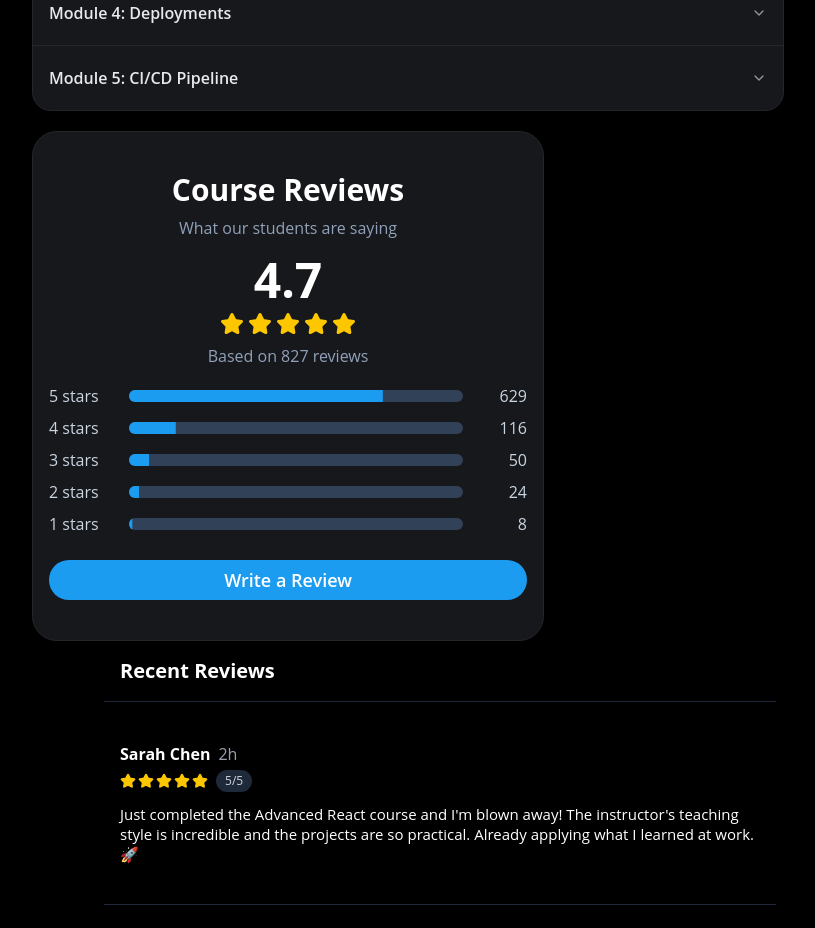
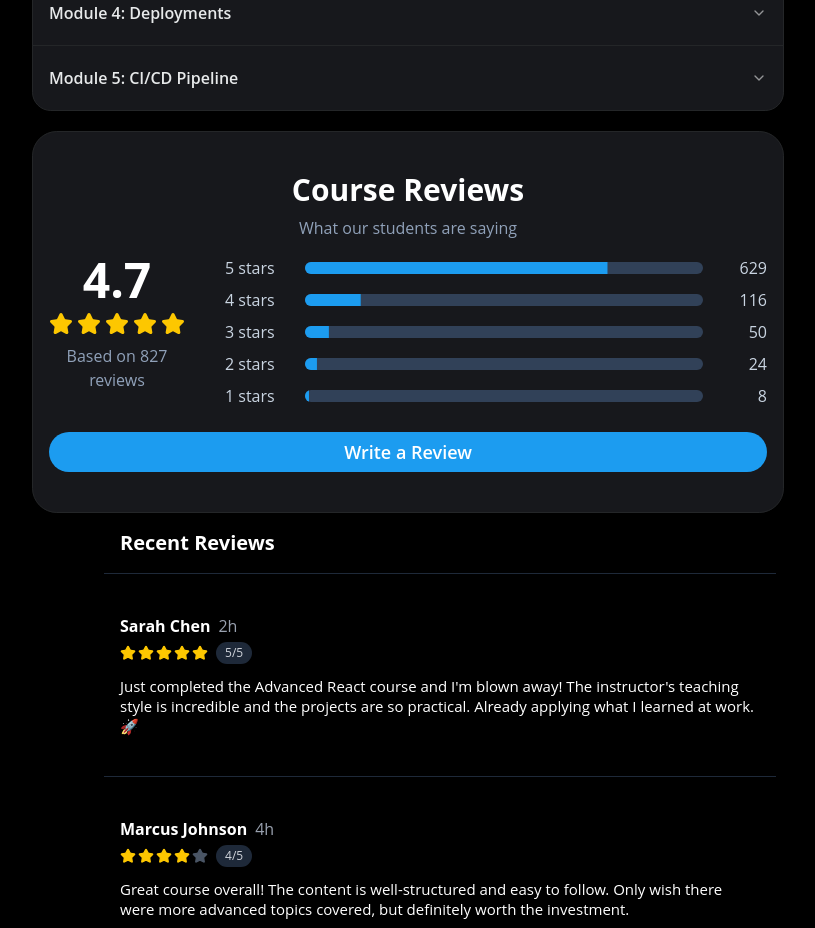
Before and after one commit to anmol4khatri/Edly, a React (Vite) app in the folder Edly Frontend/: page /course in a window 1280 px wide. Shown: the part 1300-2228 px from the top of the page, without its empty margins (40-855 px from the left). Built offline with nearby package versions, Linux system fonts and the light colour scheme.

Commit message:
Refactor CustomerReviews component for improved layout and responsiveness; adjust container widths and rating breakdown display for better visual consistency.

```diff
--- a/Edly Frontend/src/components/CourseRating.jsx
+++ b/Edly Frontend/src/components/CourseRating.jsx
@@ -1,5 +1,3 @@
-"use client"
-
 import { Button } from "@/components/ui/button"
 import { Card, CardContent } from "@/components/ui/card"
 import { Progress } from "@/components/ui/progress"
@@ -50,9 +48,9 @@ export default function CustomerReviews() {
     ]
 
     return (
-        <div className="w-7/11 px-2 max-sm:w-full max-sm:px-0">
-            <div className="max-w-lg">
-                <Card className="max-sm:bg-transparent max-sm:border-none">
+        <div className="w-8/12 px-2 max-sm:w-full max-sm:px-0">
+            <div className="max-w-4xl">
+                <Card className="max-sm:bg-transparent max-sm:border-none ">
                     <CardContent className="p-4 text-center">
                         {/* Header */}
                         <div className="mb-4">
@@ -60,6 +58,7 @@ export default function CustomerReviews() {
                             <p className="text-slate-400">What our students are saying</p>
                         </div>
 
+                        <div className="min-sm:flex min-sm:gap-10">
                             {/* Rating Display */}
                         <div className="mb-4">
                             <div className="text-5xl font-bold text-white mb-2">4.7</div>
@@ -75,7 +74,7 @@ export default function CustomerReviews() {
                         </div>
 
                             {/* Rating Breakdown */}
-                        <div className="mb-6 space-y-2">
+                            <div className="mb-6 space-y-2 min-sm:w-2xl">
                                 {reviewData.map((item) => (
                                     <div key={item.stars} className="flex items-center gap-4">
                                         <div className="text-slate-300 font-medium w-16 text-left">{item.stars} stars</div>
@@ -92,6 +91,7 @@ export default function CustomerReviews() {
                                         <div className="text-slate-300 font-medium w-12 text-right">{item.count}</div>
                                     </div>
                                 ))}
+                            </div>
                         </div>
 
                         {/* Write Review Button */}
```
Lines whose indentation alone changed are shown as unchanged.
